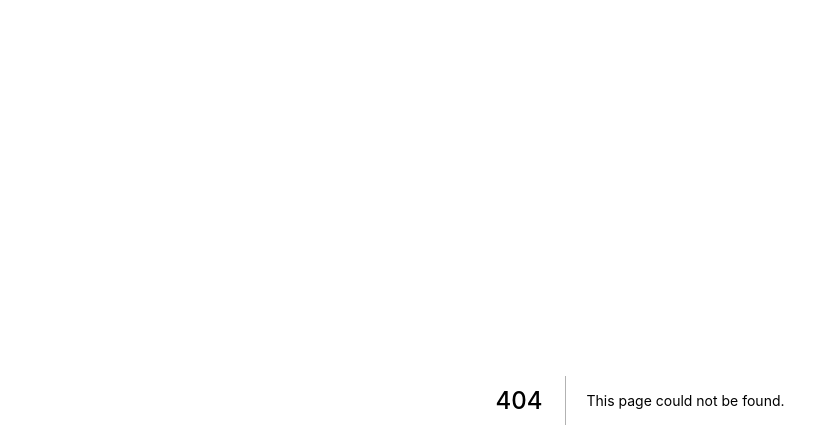
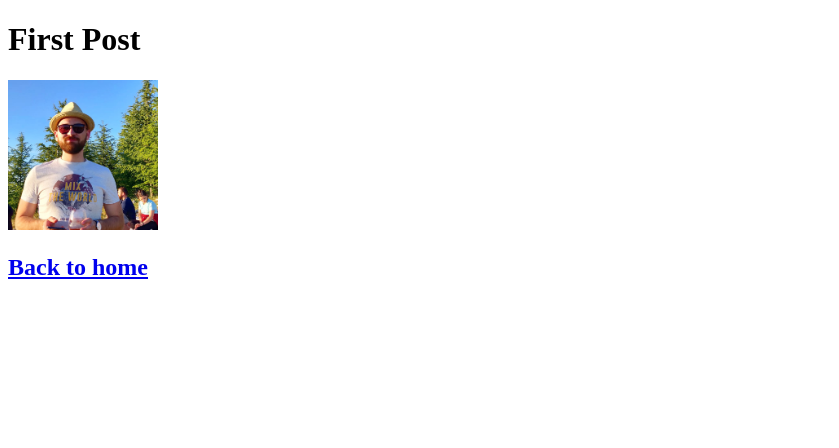
Before and after one commit to Vinz19/nextjs-blog, a Next.js app: page /posts/first-post in a window 1280 px wide. Before the commit this address had no page. Shown: the top 448 px of the page, without its empty margins (0-839 px from the left). Built offline with nearby package versions, Linux system fonts and the light colour scheme.

Commit message:
Add first post Page and Component Image

```diff
--- /dev/null
+++ b/pages/posts/first-post.js
@@ -0,0 +1,22 @@
+import Link from "next/link";
+import Image from "next/image";
+
+export default function FirstPost() {
+
+    return (
+        <>
+      <h1>First Post</h1>
+        <Image
+          src="/images/profile.jpg"
+          height={150}
+          width={150}
+          alt="Vinz Starfoullah"
+        />
+      <h2>
+        <Link href="/">
+          <a>Back to home</a>
+        </Link>
+      </h2>
+    </>
+  );
+}
```
Also changed, not shown: pages/index.js (+8 -5 lines), public/images/profile.jpg (added).
